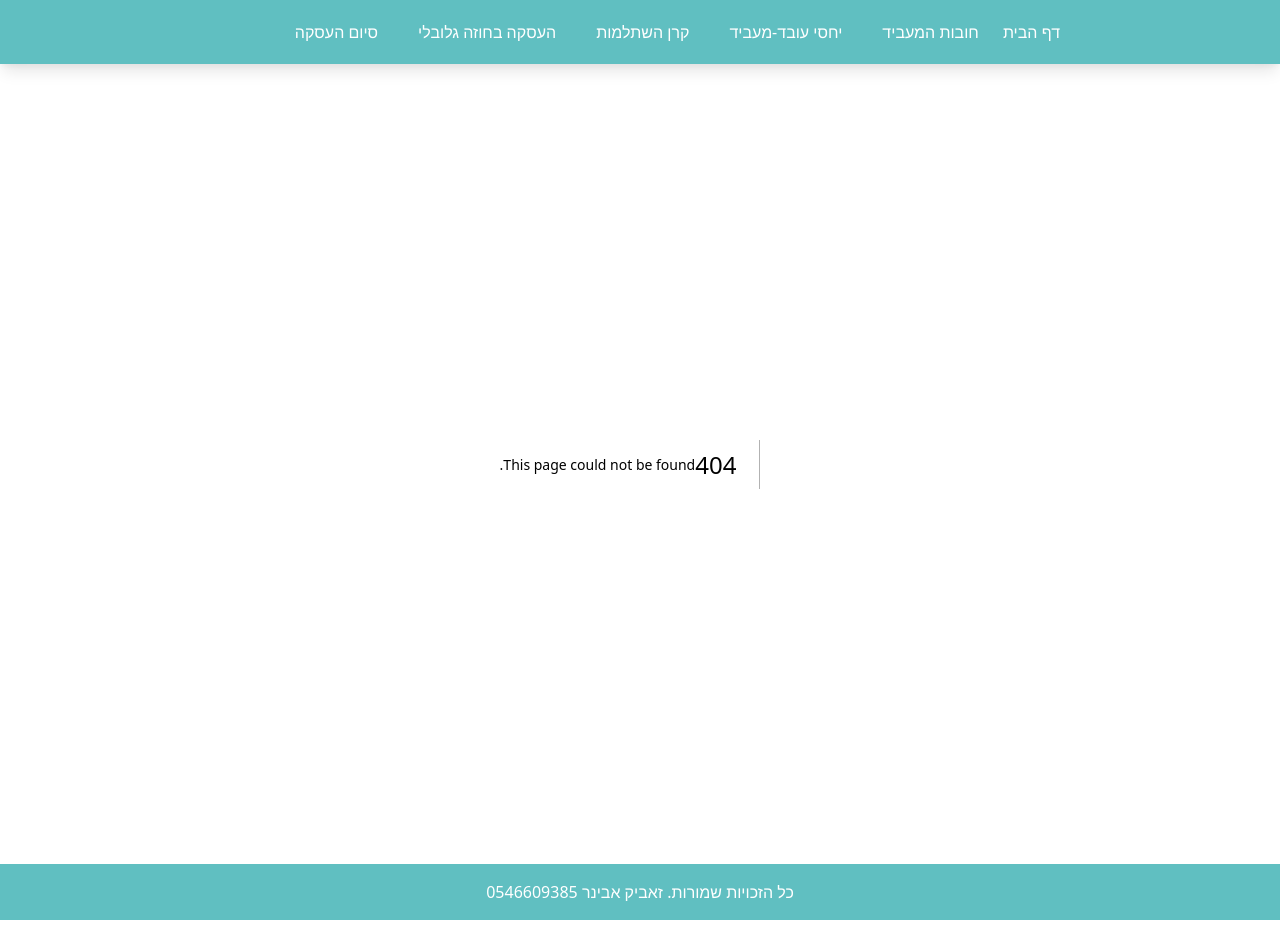
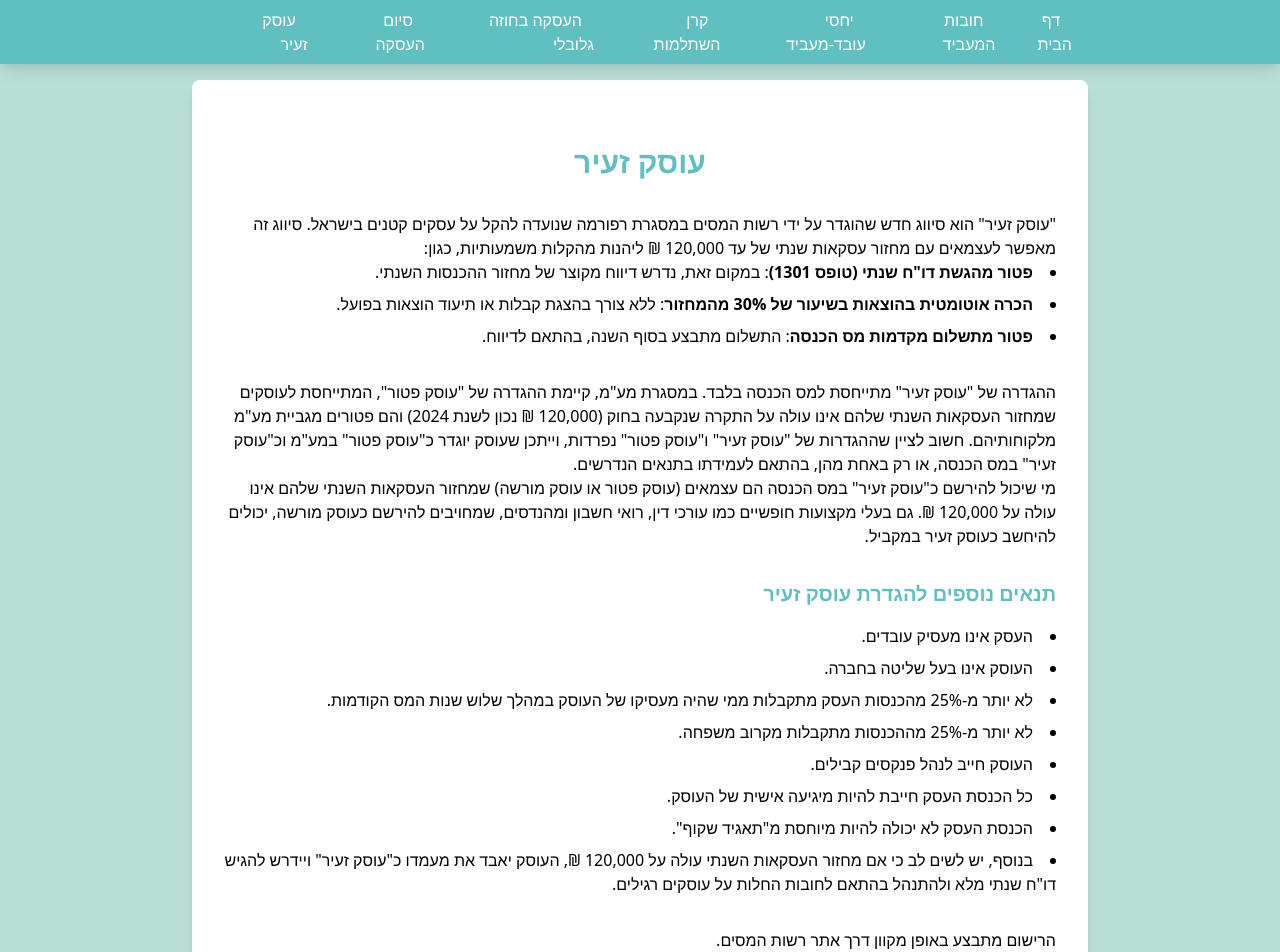
Before and after one commit to Zevik/Atsmai, a Next.js app: page /small-business in a window 1280 px wide. Before the commit this address had no page. Shown: the top 952 px of the page. Before the commit the page ends 920 px from the top, so only its background shows below. Built offline with nearby package versions, Linux system fonts and the light colour scheme.

Commit message:
Add 'עוסק זעיר' page and update navigation menu

```diff
--- a/components/Navigation.js
+++ b/components/Navigation.js
@@ -13,6 +13,7 @@ export default function Navigation() {
     { href: '/deposit-fund-for-freelancers', text: 'קרן השתלמות' }, // Changed menu item text
     { href: '/practical-guide-global-contract', text: 'העסקה בחוזה גלובלי' }, // Changed menu item text
     { href: '/end-employment', text: 'סיום העסקה' }, // Added new menu item
+    { href: '/small-business', text: 'עוסק זעיר' }, // Added new menu item
   ];
 
   const isActive = (path) => router.pathname === path;
--- /dev/null
+++ b/pages/small-business.js
@@ -0,0 +1,35 @@
+import React from 'react';
+
+const SmallBusiness = () => {
+  return (
+    <div className="min-h-screen bg-secondary/20 overflow-x-hidden p-4">
+      <div className="w-full max-w-4xl mx-auto bg-white p-4 md:p-8 rounded-lg shadow-lg overflow-hidden">
+        <h1 className="text-3xl font-bold mb-8 text-primary text-center mt-8">עוסק זעיר</h1>
+        <p>"עוסק זעיר" הוא סיווג חדש שהוגדר על ידי רשות המסים במסגרת רפורמה שנועדה להקל על עסקים קטנים בישראל. סיווג זה מאפשר לעצמאים עם מחזור עסקאות שנתי של עד 120,000 ₪ ליהנות מהקלות משמעותיות, כגון:</p>
+        <ul className="list-disc list-inside mb-8">
+          <li><strong>פטור מהגשת דו"ח שנתי (טופס 1301)</strong>: במקום זאת, נדרש דיווח מקוצר של מחזור ההכנסות השנתי.</li>
+          <li><strong>הכרה אוטומטית בהוצאות בשיעור של 30% מהמחזור</strong>: ללא צורך בהצגת קבלות או תיעוד הוצאות בפועל.</li>
+          <li><strong>פטור מתשלום מקדמות מס הכנסה</strong>: התשלום מתבצע בסוף השנה, בהתאם לדיווח.</li>
+        </ul>
+        <p>ההגדרה של "עוסק זעיר" מתייחסת למס הכנסה בלבד. במסגרת מע"מ, קיימת ההגדרה של "עוסק פטור", המתייחסת לעוסקים שמחזור העסקאות השנתי שלהם אינו עולה על התקרה שנקבעה בחוק (120,000 ₪ נכון לשנת 2024) והם פטורים מגביית מע"מ מלקוחותיהם. חשוב לציין שההגדרות של "עוסק זעיר" ו"עוסק פטור" נפרדות, וייתכן שעוסק יוגדר כ"עוסק פטור" במע"מ וכ"עוסק זעיר" במס הכנסה, או רק באחת מהן, בהתאם לעמידתו בתנאים הנדרשים.</p>
+        <p>מי שיכול להירשם כ"עוסק זעיר" במס הכנסה הם עצמאים (עוסק פטור או עוסק מורשה) שמחזור העסקאות השנתי שלהם אינו עולה על 120,000 ₪. גם בעלי מקצועות חופשיים כמו עורכי דין, רואי חשבון ומהנדסים, שמחויבים להירשם כעוסק מורשה, יכולים להיחשב כעוסק זעיר במקביל.</p>
+
+        <h2 className="text-xl font-semibold mb-4 text-primary mt-8">תנאים נוספים להגדרת עוסק זעיר</h2>
+        <ul className="list-disc list-inside mb-8">
+          <li>העסק אינו מעסיק עובדים.</li>
+          <li>העוסק אינו בעל שליטה בחברה.</li>
+          <li>לא יותר מ-25% מהכנסות העסק מתקבלות ממי שהיה מעסיקו של העוסק במהלך שלוש שנות המס הקודמות.</li>
+          <li>לא יותר מ-25% מההכנסות מתקבלות מקרוב משפחה.</li>
+          <li>העוסק חייב לנהל פנקסים קבילים.</li>
+          <li>כל הכנסת העסק חייבת להיות מיגיעה אישית של העוסק.</li>
+          <li>הכנסת העסק לא יכולה להיות מיוחסת מ"תאגיד שקוף".</li>
+          <li>בנוסף, יש לשים לב כי אם מחזור העסקאות השנתי עולה על 120,000 ₪, העוסק יאבד את מעמדו כ"עוסק זעיר" ויידרש להגיש דו"ח שנתי מלא ולהתנהל בהתאם לחובות החלות על עוסקים רגילים.</li>
+        </ul>
+        <p>הרישום מתבצע באופן מקוון דרך אתר רשות המסים.</p>
+        <p>הרפורמה נועדה לפשט את ההתנהלות מול רשויות המס עבור עסקים קטנים, להפחית את הנטל הבירוקרטי ולאפשר להם להתמקד בפעילות העסקית. חשוב לציין כי הרפורמה נכנסה לתוקף בנובמבר 2024 ותחול על שנת המס 2025 ואילך.</p>
+      </div>
+    </div>
+  );
+};
+
+export default SmallBusiness;
```
